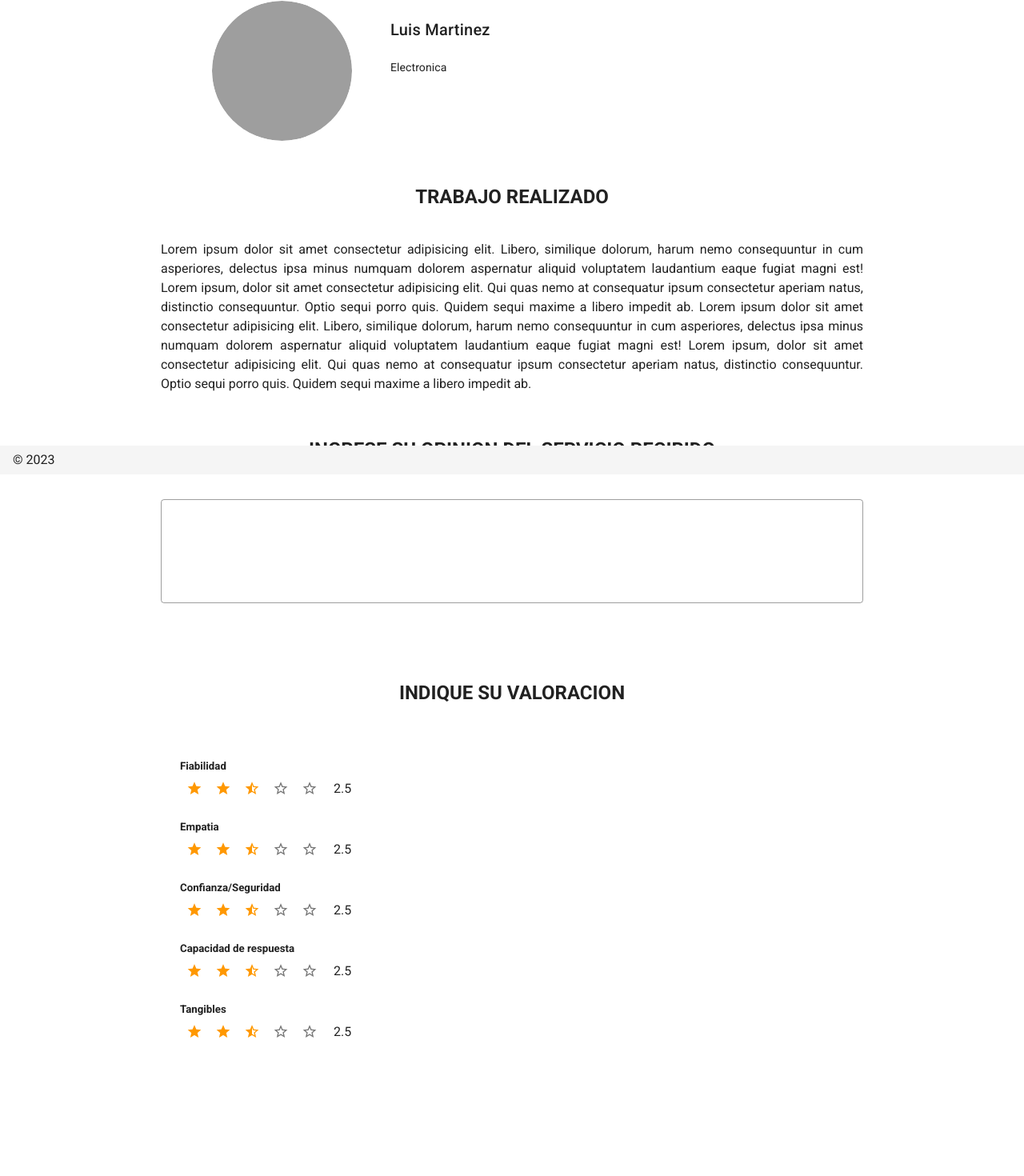
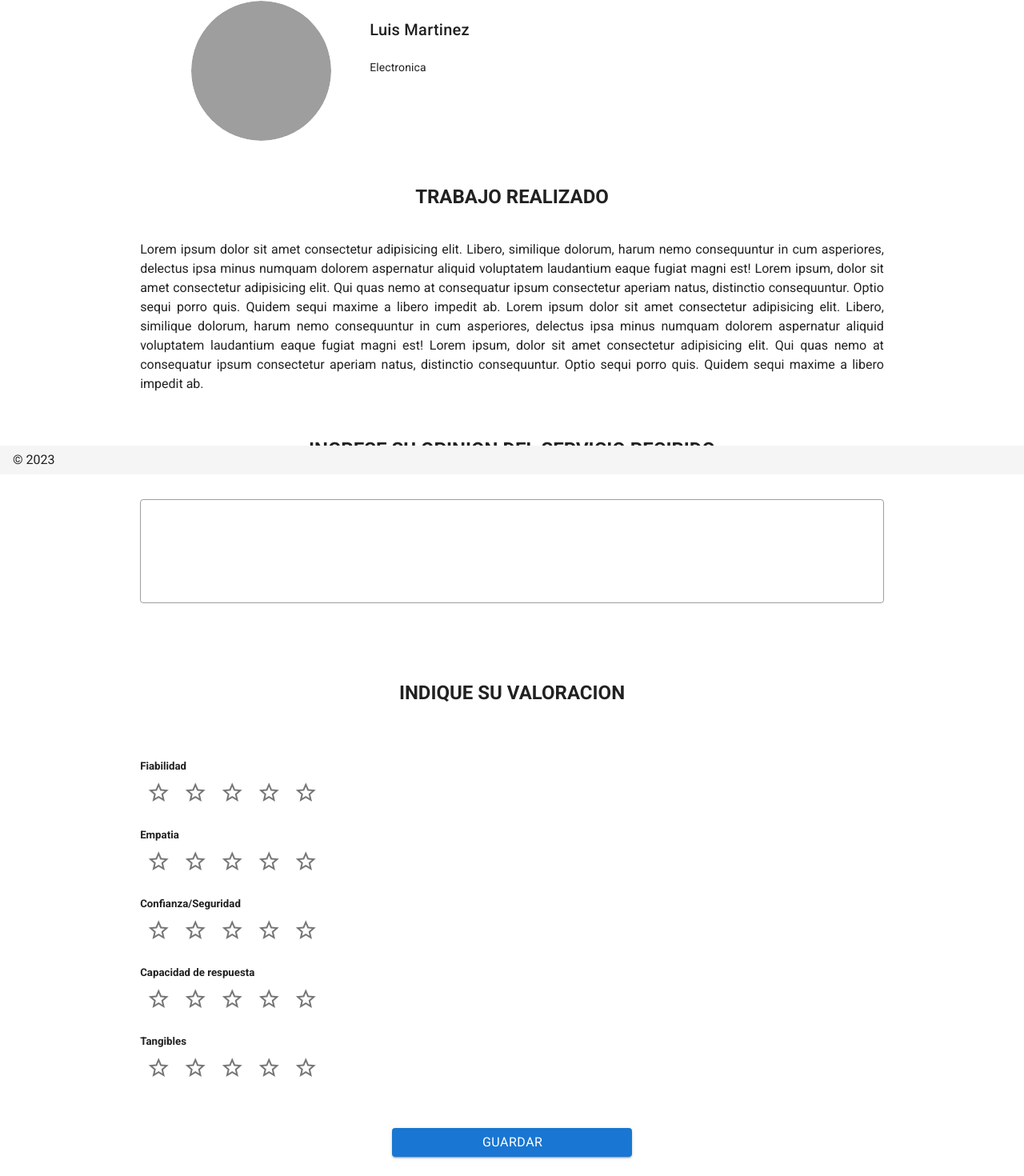
Before and after one commit to StrohXl/Nuxt2, a Nuxt app: page /valoracion in a window 1280 px wide. Shown: the part 207-1677 px from the top of the page at 80% size. Before the commit the page ends 1575 px from the top, so only its background shows below. Built offline with nearby package versions, Linux system fonts and the light colour scheme; grey boxes are pictures that could not be loaded.

Commit message:
added new changes in valoracion

```diff
--- a/pages/valoracion.vue
+++ b/pages/valoracion.vue
@@ -1,17 +1,11 @@
 <template>
-  <div class="px-5 px-sm-10 px-md-15 px-lg-16">
+  <div class="px-2 px-md-15 px-lg-16">
     <h1 class="text-center mt-5 mt-sm-6 mt-md-7 mt-lg-8 rh">
       VALORACION DE SERVICIO
     </h1>
     <div
       :style="`width: ${
-        $vuetify.breakpoint.xs
-          ? '100%'
-          : $vuetify.breakpoint.sm
-          ? '95%'
-          : $vuetify.breakpoint.md
-          ? '90%'
-          : '85%'
+        $vuetify.breakpoint.xs ? '100%' : $vuetify.breakpoint.md ? '95%' : '90%'
       } `"
       class="header-valoracion mt-10 mt-sm-11 mt-md-12 mt-lg-13 d-flex mx-auto"
     >
@@ -44,13 +38,7 @@
     <div
       class="trabajo realizado mx-auto"
       :style="`width: ${
-        $vuetify.breakpoint.xs
-          ? '100%'
-          : $vuetify.breakpoint.sm
-          ? '95%'
-          : $vuetify.breakpoint.md
-          ? '90%'
-          : '85%'
+        $vuetify.breakpoint.xs ? '100%' : $vuetify.breakpoint.md ? '95%' : '90%'
       } `"
     >
       <h2 class="text-center mt-10 mt-sm-11 mt-md-12 mt-lg-13 rh">
@@ -72,16 +60,20 @@
         quis. Quidem sequi maxime a libero impedit ab.
       </p>
     </div>
+    <v-form
+      ref="form"
+      v-model="valid"
+      lazy-validation
+      @submit.prevent="submitForm"
+    >
       <div
         class="mx-auto"
         :style="`width: ${
           $vuetify.breakpoint.xs
             ? '100%'
-          : $vuetify.breakpoint.sm
+            : $vuetify.breakpoint.md
             ? '95%'
-          : $vuetify.breakpoint.md
-          ? '90%'
-          : '85%'
+            : '90%'
         } `"
       >
         <h2 class="text-center mt-10 mt-sm-11 mt-md-12 mt-lg-13 rh">
@@ -89,12 +81,15 @@
         </h2>
         <v-container fluid class="mt-2 mt-sm-4 mt-md-8 px-0">
           <v-textarea
+            :rules="opinionRules"
+            v-model="opinion"
             class="capr"
             name="input-7-1"
             background-color="transparent"
             filled
             outlined
             auto-grow
+            auto-focus
           ></v-textarea>
         </v-container>
       </div>
@@ -103,18 +98,16 @@
         :style="`width: ${
           $vuetify.breakpoint.xs
             ? '100%'
-          : $vuetify.breakpoint.sm
+            : $vuetify.breakpoint.md
             ? '95%'
-          : $vuetify.breakpoint.md
-          ? '90%'
-          : '85%'
+            : '90%'
         } `"
       >
         <h2 class="text-center mt-10 mt-sm-11 mt-md-12 mt-lg-13 rh">
           INDIQUE SU VALORACION
         </h2>
         <v-container fluid class="mt-2 mt-sm-4 mt-md-8 px-0">
-        <ul>
+          <ul class="pl-0 ml-0">
             <template v-for="(i, index) in valoracion">
               <li
                 :key="index"
@@ -130,44 +123,88 @@
                     color="orange"
                     background-color="dark"
                     length="5"
-                  size="20"
+                    :size="$vuetify.breakpoint.xs? 20: $vuetify.breakpoint.sm? 25: 30"
                   ></v-rating>
-                <span class="ml-1 ml-sm-2 ml-md-3">{{ i.value }}</span>
+                  <span v-if="i.value != 0" class="ml-1 ml-sm-2 ml-md-3 subr">{{
+                    i.value
+                  }}</span>
                 </div>
               </li>
             </template>
           </ul>
         </v-container>
       </div>
+      <div class="d-flex justify-center">
+        <v-btn
+          type="submit"
+          :width="
+            $vuetify.breakpoint.xs ? 250 : $vuetify.breakpoint.sm ? 275 : 300
+          "
+          :disabled="
+            !valid ||
+            this.valoracion.capacidad.value == 0 ||
+            this.valoracion.tangibles.value == 0 ||
+            this.valoracion.confianza.value == 0 ||
+            this.valoracion.fiabilidad.value == 0 ||
+            this.valoracion.empatia.value == 0
+          "
+          color="primary"
+          class="my-8 my-sm-9 my-md-10 text-caption text-sm-body-2 text-md-body-1"
+          >GUARDAR</v-btn
+        >
+      </div>
+    </v-form>
   </div>
 </template>
 <script>
+import { mapMutations, mapState } from 'vuex'
 export default {
   data() {
     return {
+      valid: true,
+      opinionRules: [
+        (v) => !!v || 'Opinion es requerida',
+        (v) =>
+          (v && v.length >= 10) || 'Opinion debe de tener minimo 10 caracteres',
+      ],
       valoracion: {
         fiabilidad: {
           title: 'Fiabilidad',
-          value: 2.5,
+          value: null,
         },
         empatia: {
           title: 'Empatia',
-          value: 2.5,
+          value: null,
         },
         confianza: {
           title: 'Confianza/Seguridad',
-          value: 2.5,
+          value: null,
         },
         capacidad: {
           title: 'Capacidad de respuesta',
-          value: 2.5,
+          value: null,
         },
         tangibles: {
           title: 'Tangibles',
-          value: 2.5,
+          value: null,
         },
       },
+      opinion: '',
     }
+  },
+  computed: {
+    ...mapState({
+      valoracionState: (state) => state.valoracion.valoracionDeServicio,
+    }),
+  },
+  methods: {
+    ...mapMutations(['updateValoracion']),
+    submitForm(e) {
+      if (this.$refs.form.validate()) {
+        this.updateValoracion(this.opinion)
+
+      }
+    },
   },
 }
 </script>
--- a/store/index.js
+++ b/store/index.js
@@ -1,12 +1,14 @@
 import Vue from 'vue'
 import Vuex from 'vuex'
 import * as notification from './notification'
+import * as valoracion from './valoracion'
 
 Vue.use(Vuex)
 const createStore = () => {
   return new Vuex.Store({
     modules:{
-      notification
+      notification,
+      valoracion
     }
   })
 }
--- a/store/notification.js
+++ b/store/notification.js
@@ -1,5 +1,4 @@
 export const state = () => ({
-  msg: 'holaaaaaa',
   notifications: [
     {
       title: 'Titulo 1',
--- /dev/null
+++ b/store/valoracion.js
@@ -0,0 +1,10 @@
+export const state = () => ({
+  valoracionDeServicio: {
+    opinion: '',
+  },
+})
+export const mutations = {
+  updateValoracion(state, text) {
+    state.valoracionDeServicio.opinion = text
+  },
+}
```
Lines whose indentation alone changed are shown as unchanged.
